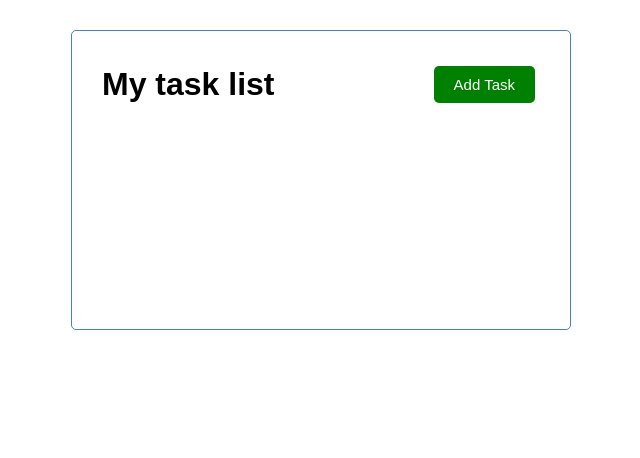
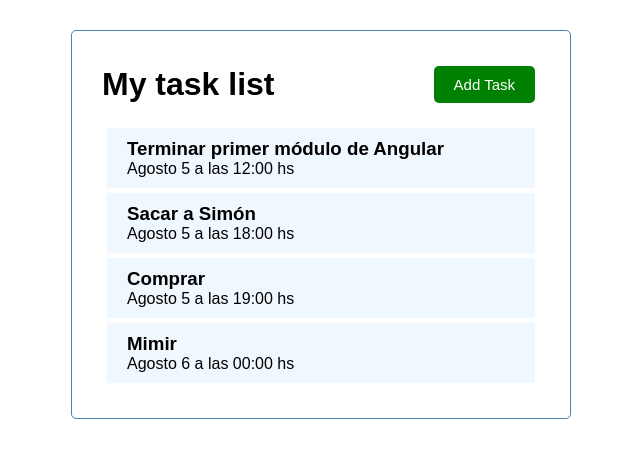
Before and after one commit to proiapatricio/Task.List, an Angular app: page / in a window 1280 px wide. Shown: the top 458 px of the page, without its empty margins (319-959 px from the left). Built offline with nearby package versions, Linux system fonts and the light colour scheme.

Commit message:
Lista de tareas

```diff
--- a/src/app/app.component.html
+++ b/src/app/app.component.html
@@ -1,3 +1,4 @@
 <div class="container">
   <app-header></app-header>
+  <app-tasks></app-tasks>
 </div>
--- a/src/app/app.module.ts
+++ b/src/app/app.module.ts
@@ -4,12 +4,16 @@ import { BrowserModule } from '@angular/platform-browser';
 import { AppComponent } from './app.component';
 import { HeaderComponent } from './components/header/header.component';
 import { ButtonComponent } from './components/button/button.component';
+import { TasksComponent } from './components/tasks/tasks.component';
+import { TasksItemComponent } from './components/tasks-item/tasks-item.component';
 
 @NgModule({
   declarations: [
     AppComponent,
     HeaderComponent,
-    ButtonComponent
+    ButtonComponent,
+    TasksComponent,
+    TasksItemComponent
   ],
   imports: [
     BrowserModule
--- /dev/null
+++ b/src/app/components/tasks-item/tasks-item.component.css
@@ -0,0 +1,16 @@
+.task {
+    background-color: aliceblue;
+    margin: 5px;
+    padding: 10px 20px;
+    cursor: pointer;
+}
+
+.task.reminder{
+    border-left: 5px solid green;
+}
+
+.task h3{
+    display: flex;
+    align-items: center;
+    justify-content: space-between;
+}
--- /dev/null
+++ b/src/app/components/tasks-item/tasks-item.component.html
@@ -0,0 +1,5 @@
+<!--Accedo a los tributos de tareaItem, que viene de Tasks-->
+<div class="task">
+    <h3>{{tareaItem.text}}</h3>
+    <p>{{tareaItem.day}}</p>
+</div>
--- /dev/null
+++ b/src/app/components/tasks-item/tasks-item.component.ts
@@ -0,0 +1,22 @@
+//Importo el Input para que pueda recibir una tarea
+import { Component, OnInit, Input } from '@angular/core';
+//Importo la interfase
+import { Task } from 'src/app/Task';
+//Importo la base de datos de tareas
+import { TASKS } from 'src/app/mock-tasks';
+
+@Component({
+  selector: 'app-tasks-item',
+  templateUrl: './tasks-item.component.html',
+  styleUrls: ['./tasks-item.component.css']
+})
+export class TasksItemComponent implements OnInit {
+//Inicializo tarea que sera un input
+  @Input() tareaItem: Task = TASKS[0];
+
+  constructor() { }
+
+  ngOnInit(): void {
+  }
+
+}
--- /dev/null
+++ b/src/app/components/tasks/tasks.component.html
@@ -0,0 +1,7 @@
+<!--Llamo al componente tasks-item, y para cada uno de los elementos de la listaTareas voy a ponerlo como propiedad de tareaItem, que pertenece
+al componente app-tasks-item, es decir, va armando una lista y se lo pasa a tasks-item  -->
+<app-tasks-item
+    *ngFor="let tarea of listaTareas"
+    [tareaItem] = 'tarea'
+>
+</app-tasks-item>
--- /dev/null
+++ b/src/app/components/tasks/tasks.component.ts
@@ -0,0 +1,21 @@
+import { Component, OnInit } from '@angular/core';
+//Importo la lista de tareas y la interfase
+import {Task} from '../../Task'
+import {TASKS} from '../../mock-tasks'
+
+@Component({
+  selector: 'app-tasks',
+  templateUrl: './tasks.component.html',
+  styleUrls: ['./tasks.component.css']
+})
+export class TasksComponent implements OnInit {
+
+  //Inicializo la lista de tareas como un arreglo Task de la interfase TASKS
+  listaTareas: Task[] = TASKS;
+
+  constructor() { }
+
+  ngOnInit(): void {
+  }
+
+}
```
Also changed, not shown: src/app/components/tasks/tasks.component.css (added), 2 other files (tests, documents, lock files or other folders).
